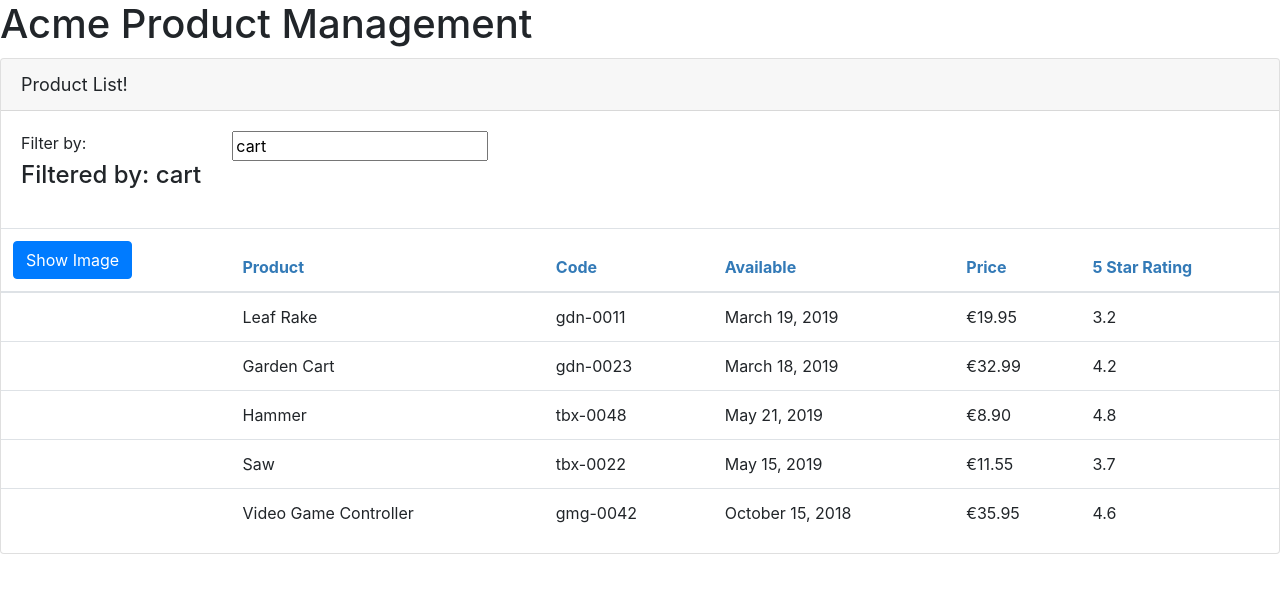
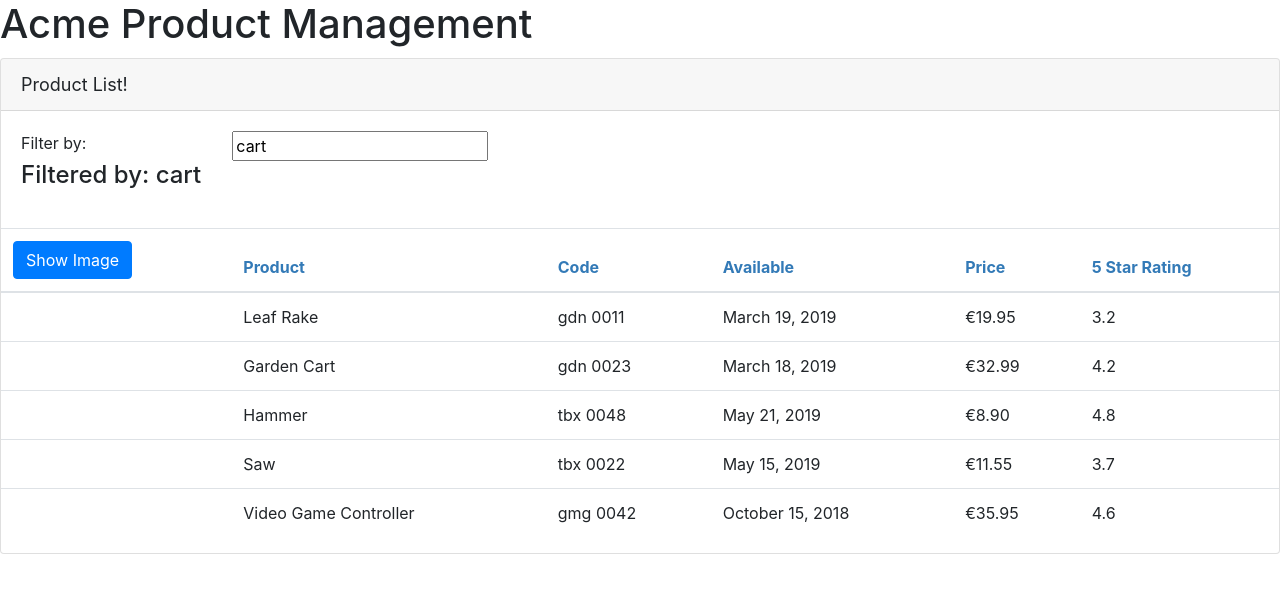
Before and after one commit to IftikharK/Angular-GettingStarted, an Angular app: page / in a window 1280 px wide. Shown: the top 592 px of the page. Built offline with nearby package versions, Linux system fonts and the light colour scheme.

Commit message:
custom pipe implemented

```diff
--- a/src/app/app.module.ts
+++ b/src/app/app.module.ts
@@ -5,11 +5,13 @@ import { FormsModule } from '@angular/forms';
 import { AppRoutingModule } from './app-routing.module';
 import { AppComponent } from './app.component';
 import { ProductListComponent } from './products/product-list/product-list.component';
+import { ConvertToSpacesPipe } from './shared/pipes/convert-to-spaces.pipe';
 
 @NgModule({
   declarations: [
     AppComponent,
-    ProductListComponent
+    ProductListComponent,
+    ConvertToSpacesPipe
   ],
   imports: [
     BrowserModule,
--- a/src/app/products/product-list/product-list.component.html
+++ b/src/app/products/product-list/product-list.component.html
@@ -43,7 +43,7 @@
             />
           </td>
           <td>{{ product.productName }}</td>
-          <td>{{ product.productCode | lowercase }}</td>
+          <td>{{ product.productCode | lowercase | convertToSpaces: '-'}}</td>
           <td>{{ product.releaseDate }}</td>
           <td>{{ product.price | currency: 'EUR' : 'symbol' : '1.2-2'| lowercase}}</td>
           <td>{{ product.starRating }}</td>
--- /dev/null
+++ b/src/app/shared/pipes/convert-to-spaces.pipe.ts
@@ -0,0 +1,12 @@
+import { Pipe, PipeTransform } from '@angular/core';
+
+@Pipe({
+  name: 'convertToSpaces'
+})
+export class ConvertToSpacesPipe implements PipeTransform {
+
+  transform(value: string, character: string): string {
+    return value.replace(character, ' ');
+  }
+
+}
```
Also changed, not shown: 1 other file (tests, documents, lock files or other folders).
